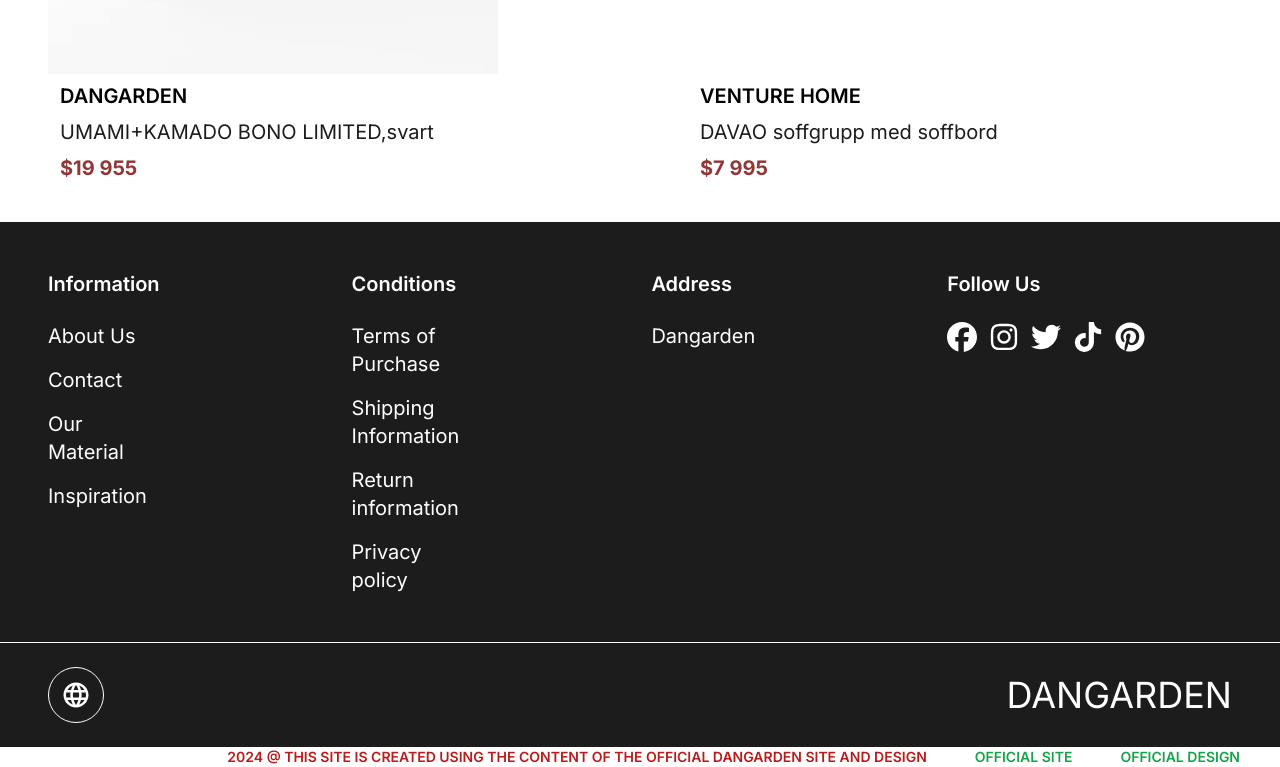
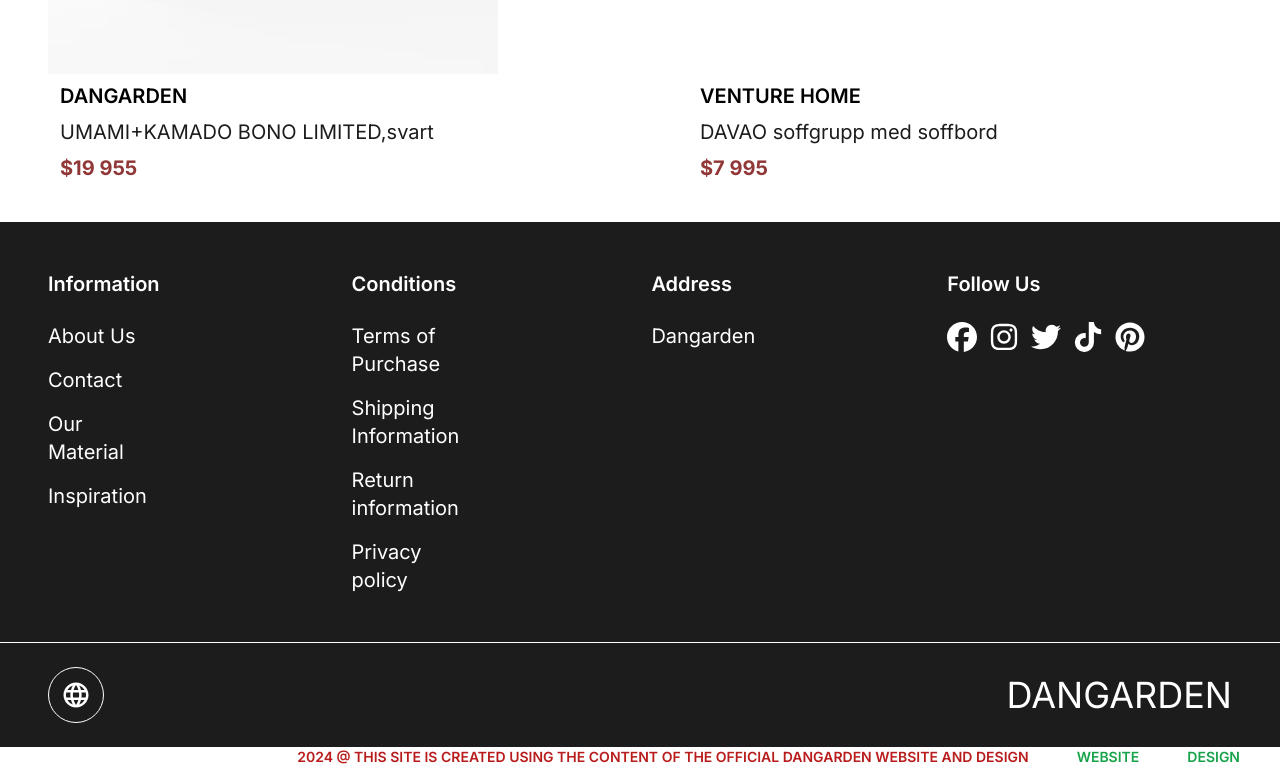
Before and after one commit to atryknaav/furniture-shopify, a Next.js app: page / in a window 1280 px wide. Shown: the part 1832-2599 px from the top of the page. Built offline with nearby package versions, Linux system fonts and the light colour scheme.

Commit message:
Footer button update

```diff
--- a/src/components/Footer/Footer.tsx
+++ b/src/components/Footer/Footer.tsx
@@ -1,3 +1,4 @@
+import { ArrowUpIcon } from '@radix-ui/react-icons'
 import React from 'react'
 import { FaArrowUp, FaPinterest } from 'react-icons/fa'
 import { FaFacebook, FaInstagram, FaTiktok, FaTwitter } from 'react-icons/fa6'
@@ -82,7 +83,11 @@
             </div>
 
 
-            <div className=' border-[2px] rounded-full border-white p-6 h-fit text-6xl hover:scale-110 transition-all duration-200 hover:cursor-pointer flex content-end'>
+            <div className=' border-[2px] rounded-full border-white p-6 h-fit text-6xl hover:scale-110 transition-all duration-200 hover:cursor-pointer flex content-end' onClick={
+                () => {
+                    window.scroll(0, 0)
+                }
+            }>
             <GoArrowUp />
             </div>
 
@@ -108,7 +113,7 @@
 
 
         <div className=' bg-white text-red-700 flex justify-end pr-10 text-sm font-semibold'>
-        {year} @ THIS SITE IS CREATED USING THE CONTENT OF THE OFFICIAL DANGARDEN SITE AND DESIGN <a href="https://dangarden.se/" className=' ml-12 text-green-600'>OFFICIAL SITE</a> <a href="https://www.behance.net/gallery/198258093/Shopify-Website-UXUI-Design-Development-Dangarden" className=' ml-12 text-green-600'>OFFICIAL DESIGN</a>
+        {year} @ THIS SITE IS CREATED USING THE CONTENT OF THE OFFICIAL DANGARDEN WEBSITE AND DESIGN <a href="https://dangarden.se/" className=' ml-12 text-green-600'>WEBSITE</a> <a href="https://www.behance.net/gallery/198258093/Shopify-Website-UXUI-Design-Development-Dangarden" className=' ml-12 text-green-600'>DESIGN</a>
         </div>
 
     </div>
```
